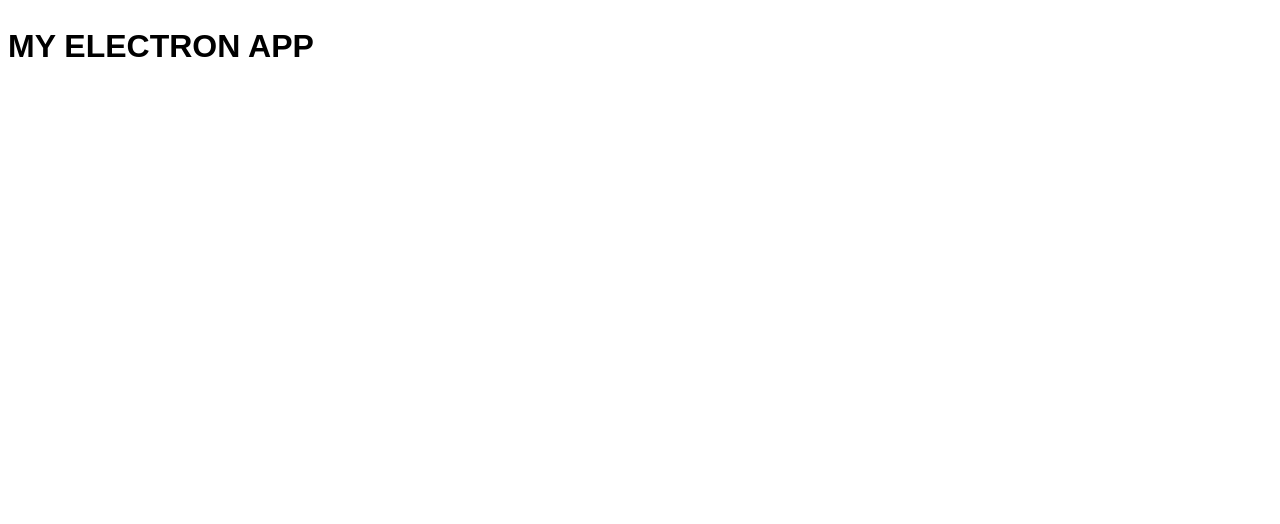
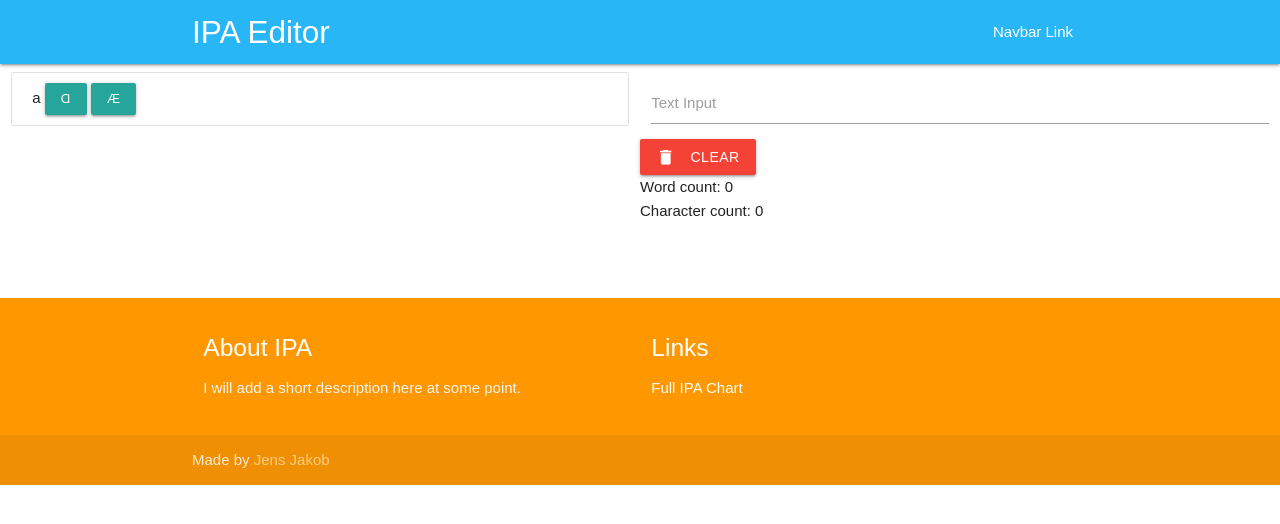
Before and after one commit to jensjak/ipa-editor, an Electron app: page app/index.html in a window 1280 px wide. Drawn offline with Linux system fonts and the light colour scheme.

Commit message:
added some basic functionality

```diff
--- a/app/index.html
+++ b/app/index.html
@@ -7,10 +7,103 @@
       http-equiv="Content-Security-Policy"
       content="script-src 'self' 'unsafe-inline'"
     />
+    <!--Import Google Icon Font-->
+    <link href="https://fonts.googleapis.com/icon?family=Material+Icons" rel="stylesheet">
+    <link type="text/css" rel="stylesheet" href="css/materialize.min.css"  media="screen,projection"/>
     <link rel="stylesheet" href="css/style.css" />
-    <title>APP NAME</title>
+    <title>IPA Editor</title>
   </head>
   <body>
-    <h1>MY ELECTRON APP</h1>
+
+    <nav class="light-blue lighten-1" role="navigation">
+      <div class="nav-wrapper container"><a id="logo-container" href="#" class="brand-logo">IPA Editor</a>
+        <ul class="right hide-on-med-and-down">
+          <li><a href="#">Navbar Link</a></li>
+        </ul>
+
+        <ul id="nav-mobile" class="sidenav">
+          <li><a href="#">Navbar Link</a></li>
+        </ul>
+        <a href="#" data-target="nav-mobile" class="sidenav-trigger"><i class="material-icons">menu</i></a>
+      </div>
+    </nav>
+
+    <div class="row">
+      <form class="col s12">
+        <div class="row">
+          <div class="col s6">
+            <ul class="collection">
+              <li class="collection-item">
+                a
+                <a class="waves-effect waves-light btn-small" onclick="add('ɑ')">ɑ</a>
+                <a class="waves-effect waves-light btn-small">æ</a>
+              </li>
+            </ul>
+          </div>
+          <div class="input-field col s6">
+            <textarea id="textInput" class="materialize-textarea" onchange="calcCounts()"></textarea>
+            <label for="textInput">Text Input</label>
+          <div class="row">
+            <a class="waves-effect waves-light btn red" onclick="resetTextInput()"><i class="material-icons left">delete</i>Clear</a> <br />
+            Word count: <span id="wordCountText">0</span> <br />
+            Character count: <span id="charCountText">0</span>
+          </div>
+        </div>
+        </div>
+      </form>
+    </div>
+
+    <footer class="page-footer orange">
+      <div class="container">
+        <div class="row">
+          <div class="col l6 s12">
+            <h5 class="white-text">About IPA</h5>
+            <p class="grey-text text-lighten-4">I will add a short description here at some point.</p>
+          </div>
+          <div class="col l3 s12">
+            <h5 class="white-text">Links</h5>
+            <ul>
+              <li><a class="white-text" href="https://www.internationalphoneticassociation.org/content/full-ipa-chart">Full IPA Chart</a></li>
+            </ul>
+          </div>
+        </div>
+      </div>
+      <div class="footer-copyright">
+        <div class="container">
+        Made by <a class="orange-text text-lighten-3" href="http://jensjakob.eu/">Jens Jakob</a>
+        </div>
+      </div>
+    </footer>
+
+    <!-- JS at end of  body for optimized loading -->
+    <script type="text/javascript" src="js/materialize.min.js"></script>
+    <script>
+      M.AutoInit();
+      let textInput = document.getElementById('textInput');
+      let charCountText = document.getElementById('charCountText'),charCount, wordCountText = document.getElementById('wordCountText'), wordCount;
+
+      function updateCounters(){
+        charCountText.innerHTML = textInput.value.length;
+        wordCountText.innerHTML = textInput.value.split(" ").length;
+        if (textInput.value.length < 1){
+          wordCountText.innerHTML='0';
+        }
+      }
+
+      textInput.onkeyup = function () {
+      updateCounters();
+      };
+      function add(char) {
+        textInput.value += char;
+        M.textareaAutoResize(textInput);
+        textInput.focus()
+        // update counters
+        updateCounters();
+      }
+      function resetTextInput() {
+        textInput.value='';
+        updateCounters();
+      }
+    </script>
   </body>
 </html>
--- a/main.js
+++ b/main.js
@@ -14,7 +14,7 @@ function createMainWindow() {
     title: 'APP NAME',
     width: isDev ? 800 : 500,
     height: 600,
-    icon: './assets/icons/icon.png',
+    icon: `${__dirname}/assets/icons/icon.png`,
     resizable: isDev ? true : false,
     backgroundColor: 'white',
     webPreferences: {
@@ -23,7 +23,7 @@ function createMainWindow() {
   })
 
   if (isDev) {
-    mainWindow.webContents.openDevTools()
+    //mainWindow.webContents.openDevTools()
   }
 
   mainWindow.loadFile('./app/index.html')
```
Also changed, not shown: app/css/materialize.min.css (added), app/js/materialize.min.js (added).
